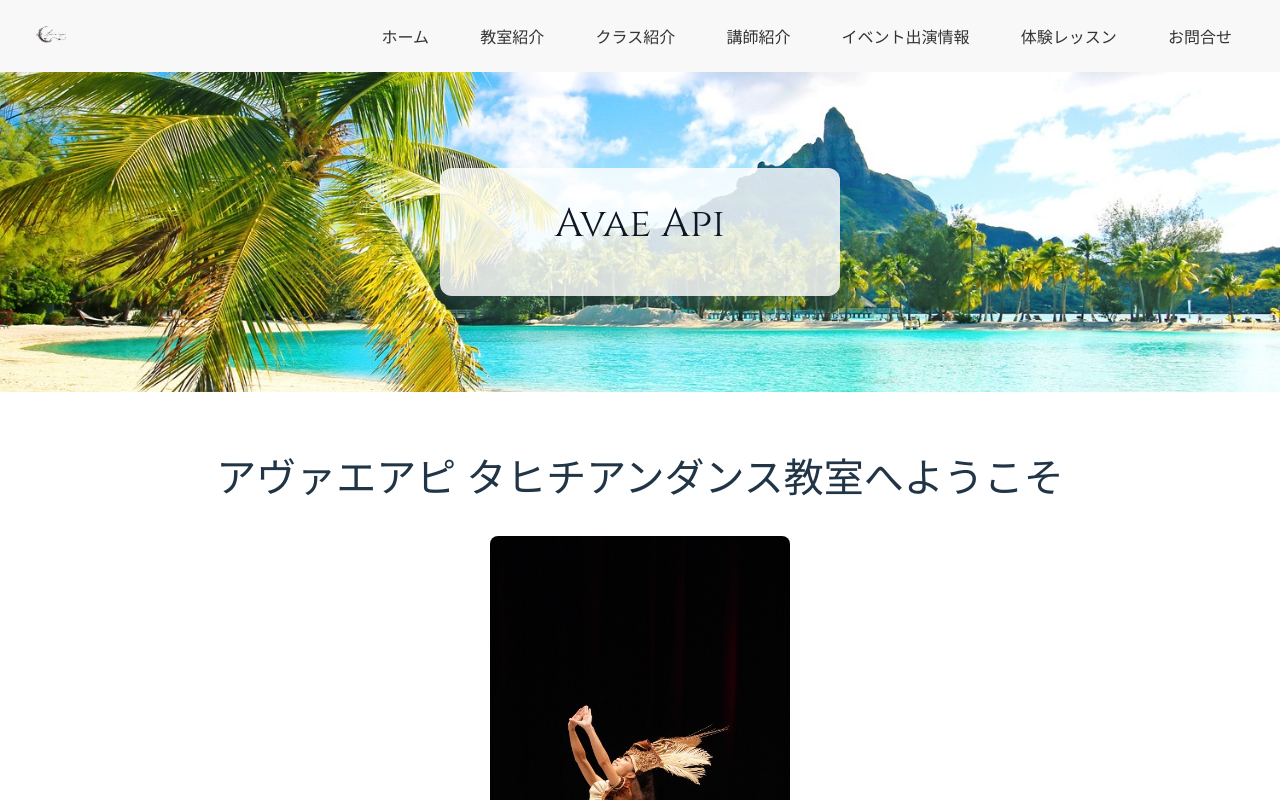
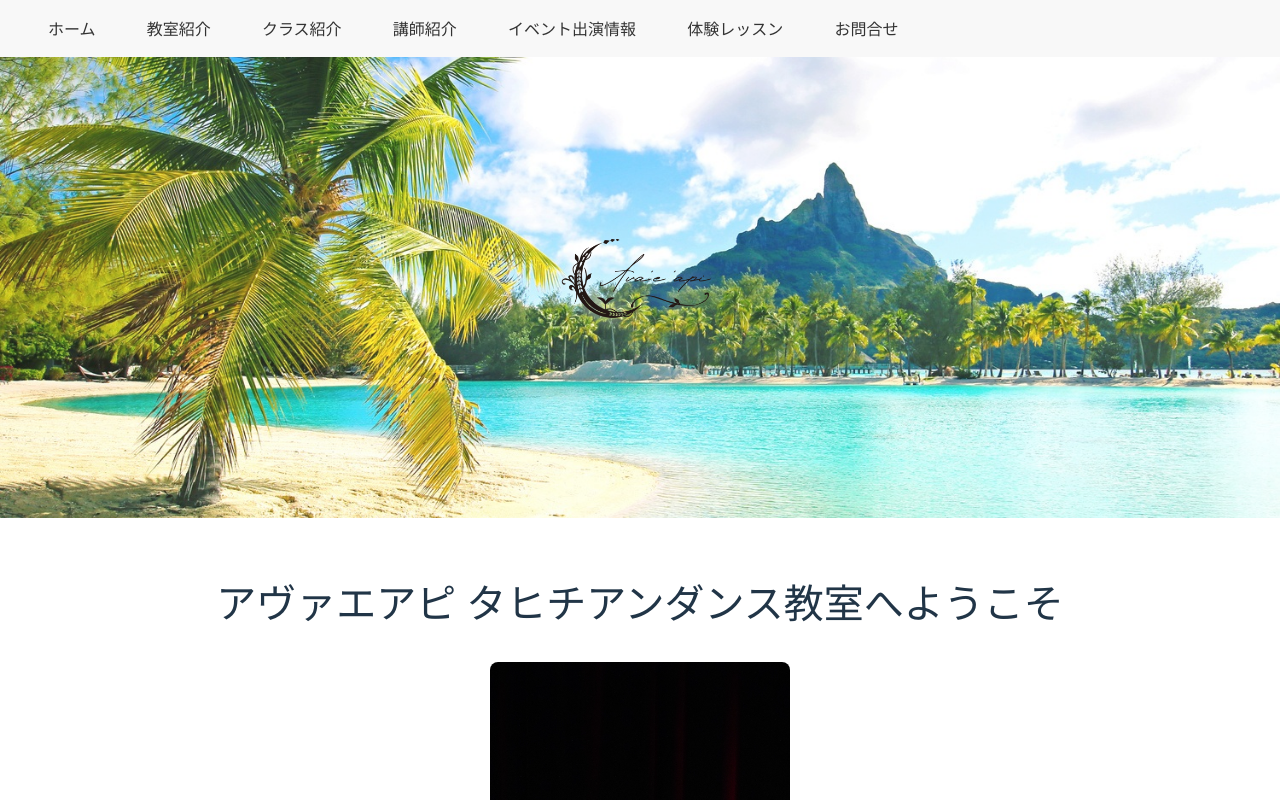
Before and after one commit to kthom123/tahitian-dance-site, a React (Vite) app in the folder client/: page / in a window 1280 px wide. Shown: the top 800 px of the page. Built offline with nearby package versions, Linux system fonts and the light colour scheme.

Commit message:
Remove logo from Navbar and place in Hero

```diff
--- a/client/src/components/Hero.css
+++ b/client/src/components/Hero.css
@@ -1,21 +1,35 @@
 .hero {
+  position: relative;
   background-image: url('/images/hero-bg.jpg');
   background-size: cover;
   background-position: center;
-  padding: 6rem 2rem;
-  color: rgb(14, 23, 34);
-  text-align: center ;
+  height: 10%;
+  display: flex;
+  align-items: center;
+  justify-content: center;
+  overflow: hidden;
 }
 
-.hero-content {
-  background-color: rgba(255, 255, 255, 0.822);
-  padding: 2rem;
-  border-radius: 12px;
-  max-width: 400px;
-  margin: auto;
+/* Dark overlay for visibility */
+.hero::before {
+  content: '';
+  position: absolute;
+  top: 0;
+  left: 0;
+  height: 100%;
+  width: 100%;
+  background-color: rgba(255, 255, 255, 0.089);
+  z-index: 1;
 }
 
-.hero h1 {
-  font-size: 2.5rem;
-  margin-bottom: 1rem;
+/* Logo centered in Hero */
+.hero-logo {
+  width: 200px; /* adjust size if needed */
+  z-index: 2;
+  filter: drop-shadow(0 0 8px white); /* glow to improve contrast */
+  transition: transform 0.3s ease;
 }
+
+.hero-logo:hover {
+  transform: scale(1.05);
+}
--- a/client/src/components/Hero.jsx
+++ b/client/src/components/Hero.jsx
@@ -4,9 +4,7 @@ import './Hero.css';
 function Hero() {
   return (
     <section className="hero">
-      <div className="hero-content">
-        <h1>Avae Api</h1>
-      </div>
+      <img src="/images/logo.png" alt="Avae Api Logo" className="hero-logo" />
     </section>
   );
 }
--- a/client/src/components/Navbar.css
+++ b/client/src/components/Navbar.css
@@ -10,18 +10,6 @@ nav {
   display: flex;
   align-items: center;
   justify-content: space-between;
-}
-
-/* === Left Logo + Title === */
-.logo-title {
-  display: flex;
-  align-items: center;
-  gap: 0.75rem;
-}
-
-.logo-img {
-  max-height: 40px;
-  width: auto;
 }
 
 /* === Nav Links === */
--- a/client/src/components/Navbar.jsx
+++ b/client/src/components/Navbar.jsx
@@ -4,9 +4,6 @@ import "./Navbar.css";
 function Navbar() {
   return (
     <nav className="w-full flex items-center justify-between px-6 py-4 shadow-md bg-white">
-        <div className="logo-title">
-            <img src="/images/logo.png" alt="Logo" className="logo-img" />
-        </div>
         <ul className="flex gap-6 text-lg font-medium">
             <li><a href="#home">ホーム</a></li>
             <li><a href="#about">教室紹介</a></li>
@@ -21,5 +18,3 @@ function Navbar() {
 }
 
 export default Navbar;
-// This is a simple Navbar component for the Tahitian Dance School application.
-// It includes a title and a placeholder for navigation links.
```
